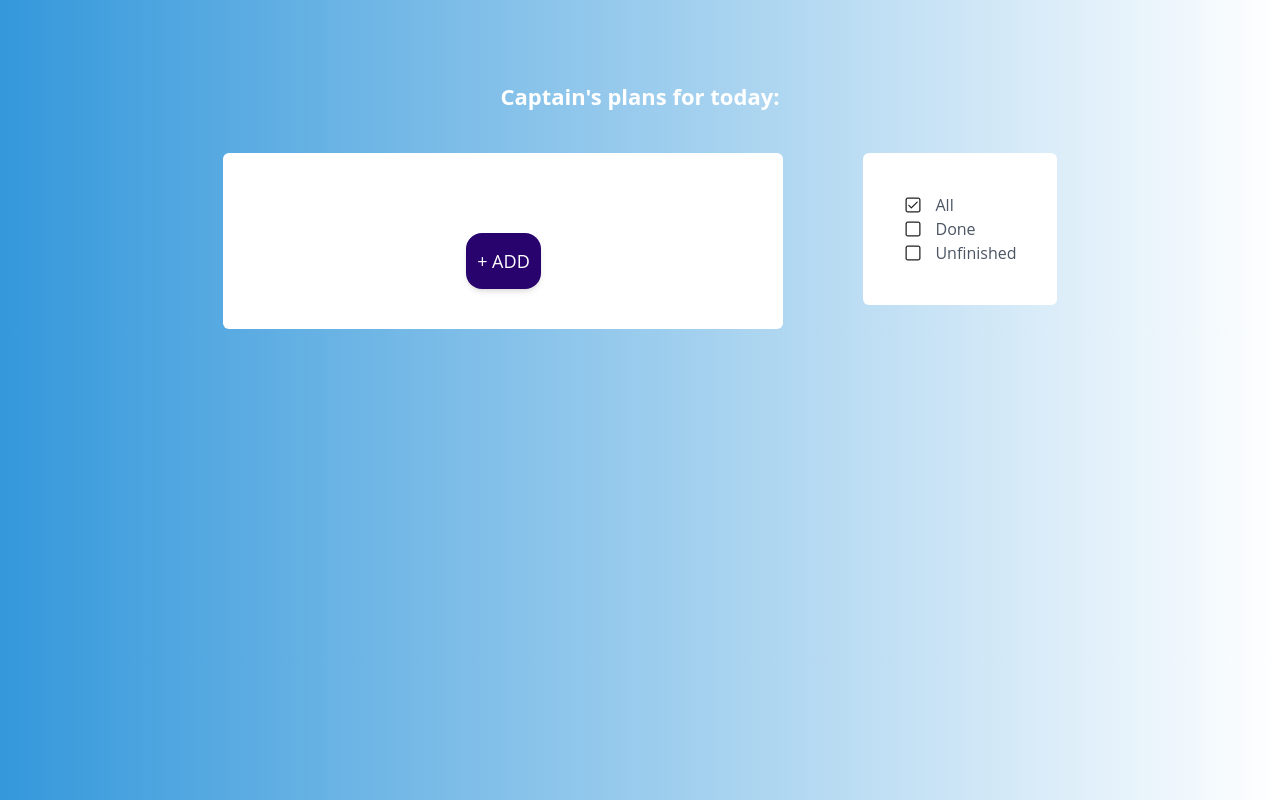
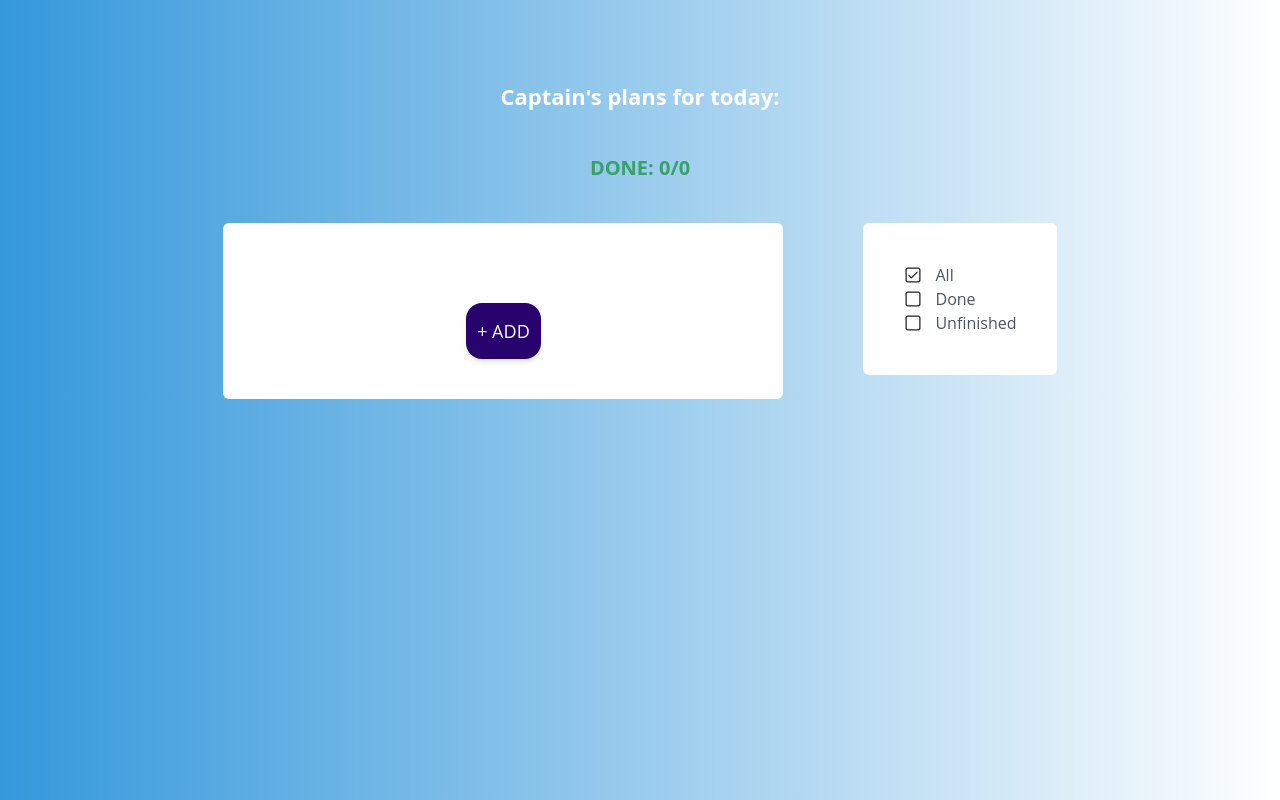
Before and after one commit to Taraskiiin/myToDo, a React (Create React App) app: page / in a window 1280 px wide. Built offline with nearby package versions, Linux system fonts and the light colour scheme.

Commit message:
feat: added counter done positions

```diff
--- a/src/App.js
+++ b/src/App.js
@@ -1,10 +1,13 @@
 import { useSelector } from "react-redux";
+
+import { doneTodosCount } from "./utils/doneTodosCount";
 
 import { TodoList } from "./components/molecules/todo-list";
 import { Filter } from "./components/molecules/filter";
 import { Title } from "./components/atoms/title";
 import { Modal } from "./components/atoms/modal";
 import { NewTodoForm } from "./components/molecules/new-todo-form";
+import { DoneCounter } from "./components/atoms/done-counter";
 
 const App = () => {
   const modal = useSelector((state) => state.modal);
@@ -25,6 +28,8 @@ const App = () => {
       break;
   }
 
+  const doneCount = doneTodosCount(todo);
+
   return (
     <main className="max-w-[1360px] p-5 xl:p-0 xl:pt-20 m-auto">
       {modal && (
@@ -33,6 +38,7 @@ const App = () => {
         </Modal>
       )}
       <Title />
+      <DoneCounter all={todo.length} doneCount={doneCount} />
       <div className="flex justify-center gap-20 mx-auto w-full">
         <TodoList tasks={filteredTodos} />
         <Filter />
--- /dev/null
+++ b/src/components/atoms/done-counter/index.js
@@ -0,0 +1,5 @@
+export const DoneCounter = ({ all, doneCount }) => (
+  <h3 className="text-center font-bold text-2xl w-1/2 m-auto text-success mb-10">
+    DONE: {doneCount}/{all}
+  </h3>
+);
--- a/src/components/molecules/new-todo-form/index.js
+++ b/src/components/molecules/new-todo-form/index.js
@@ -6,6 +6,7 @@ import { useForm, FormProvider as Form } from "react-hook-form";
 import * as Yup from "yup";
 import { yupResolver } from "@hookform/resolvers/yup";
 
+import { maxLength } from "../../../contacts";
 import { hideModal } from "../../../redux/actions/modal";
 import { addTodo } from "../../../redux/actions/todo";
 
@@ -19,7 +20,9 @@ export const NewTodoForm = () => {
   const dispatch = useDispatch();
 
   const validationSchema = Yup.object({
-    label: Yup.string().required("Todo is required"),
+    label: Yup.string()
+      .required("Todo is required")
+      .max(maxLength, `Label must be at most ${maxLength} characters`),
     done: Yup.boolean(),
   });
 
--- /dev/null
+++ b/src/contacts.js
@@ -0,0 +1 @@
+export const maxLength = 100;
--- /dev/null
+++ b/src/utils/doneTodosCount.js
@@ -0,0 +1,2 @@
+export const doneTodosCount = (array) =>
+  array.reduce((count, task) => (task.done ? count + 1 : count), 0);
```
